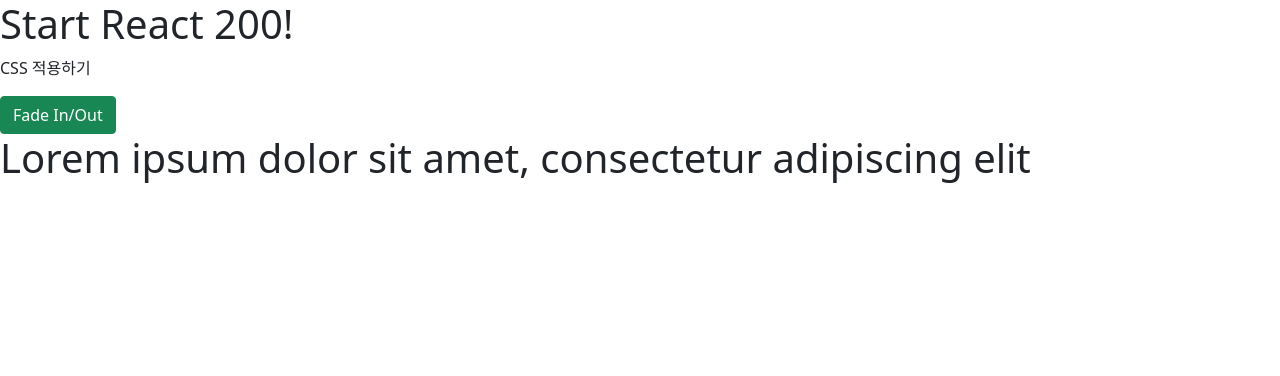
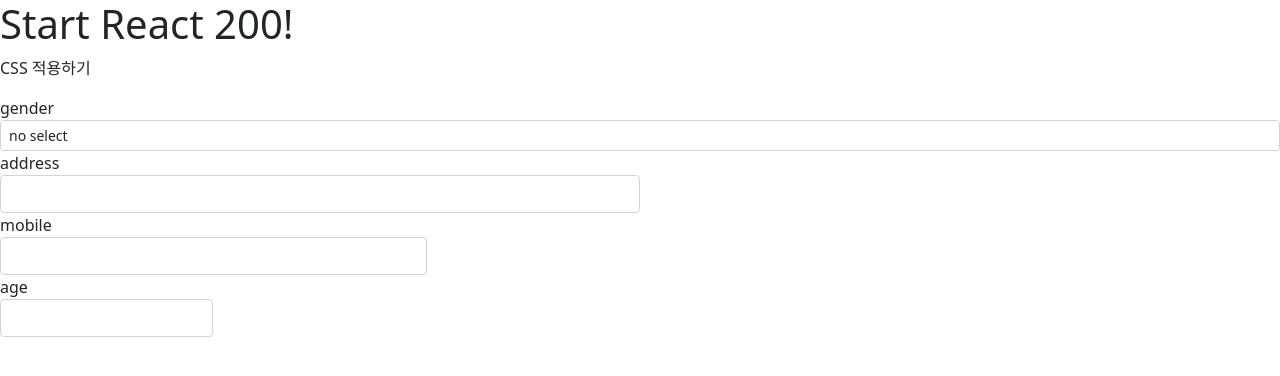
Before and after one commit to Yerim-Choi/React_Study, a React (Create React App) app in the folder client/: page / in a window 1280 px wide. Shown: the top 376 px of the page. Built offline with nearby package versions, Linux system fonts and the light colour scheme.

Commit message:
#R044_reactstrap Input Group 사용

```diff
--- a/client/src/App.js
+++ b/client/src/App.js
@@ -1,6 +1,6 @@
 import React from "react";
 // import "./App.css";
-import ReactstrapFade from "./R043_ReactstrapFade";
+import ReactstrapForm from "./R044_ReactstrapForm";
 import "bootstrap/dist/css/bootstrap.css";
 
 function App() {
@@ -8,7 +8,7 @@
     <div>
       <h1>Start React 200!</h1>
       <p>CSS 적용하기</p>
-      <ReactstrapFade />
+      <ReactstrapForm />
     </div>
   );
 }
--- /dev/null
+++ b/client/src/R044_ReactstrapForm.js
@@ -0,0 +1,39 @@
+import React, { Component } from "react";
+import { Form, Label, Input, Row, Col, FormGroup } from "reactstrap";
+
+class R044_ReactstrapForm extends Component {
+  render() {
+    return (
+      <Form>
+        <Label for="exampleGender">gender</Label>
+        <Input type="select" bsSize="sm">
+          <option>no select</option>
+          <option>woman</option>
+          <option>man</option>
+        </Input>
+        <Row form>
+          <Col md={6}>
+            <FormGroup>
+              <Label for="exampleAddress">address</Label>
+              <Input type="text" name="address" id="address" />
+            </FormGroup>
+          </Col>
+          <Col md={4}>
+            <FormGroup>
+              <Label for="exampleMobile">mobile</Label>
+              <Input type="text" name="mobile" id="mobile" />
+            </FormGroup>
+          </Col>
+          <Col md={2}>
+            <FormGroup>
+              <Label for="exampleAge">age</Label>
+              <Input type="text" name="age" id="age" />
+            </FormGroup>
+          </Col>
+        </Row>
+      </Form>
+    );
+  }
+}
+
+export default R044_ReactstrapForm;
```
